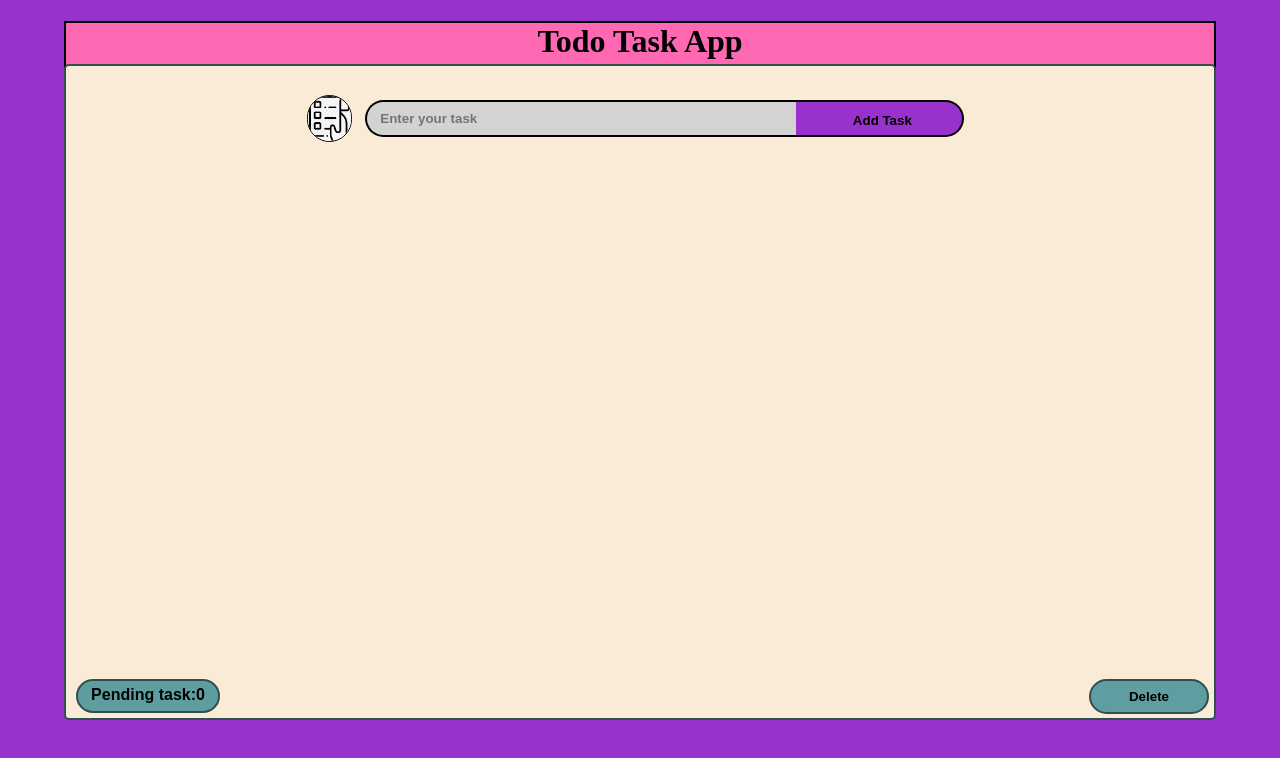
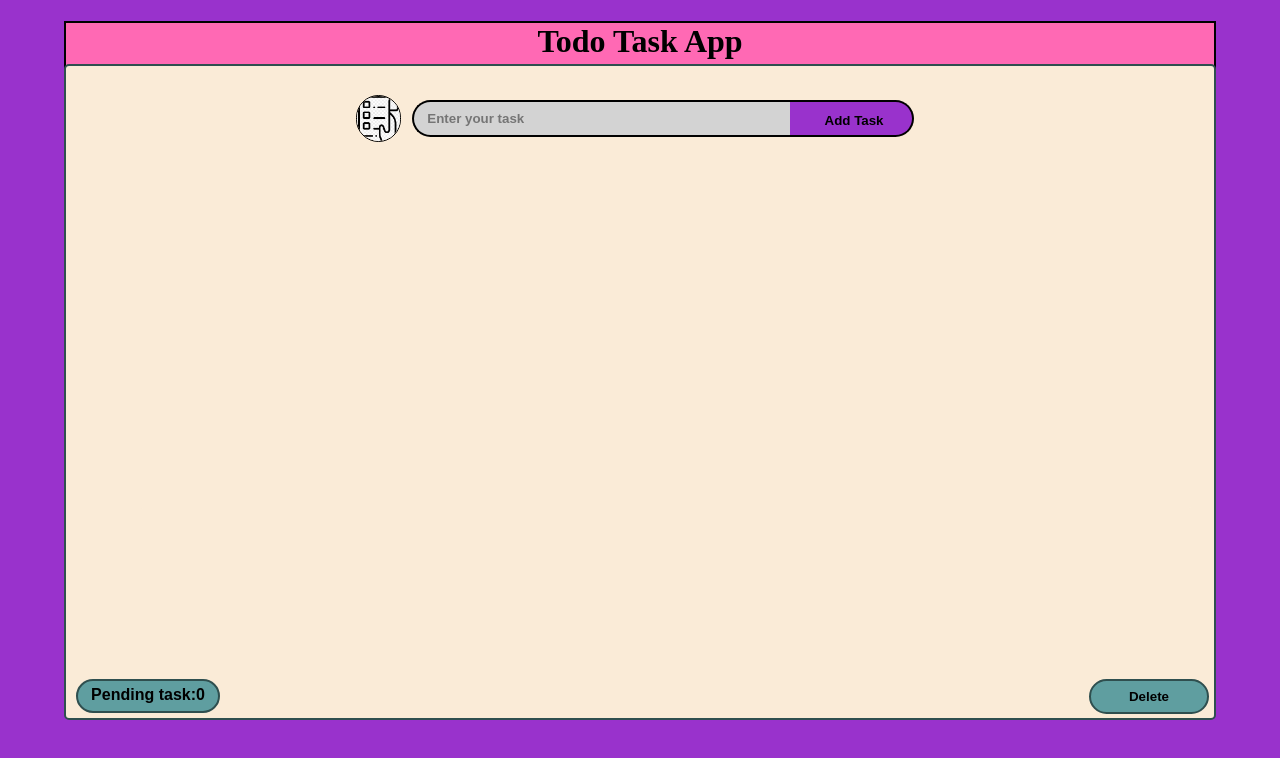
Before and after one commit to SurjeetSingh557/TodoList, a plain HTML site: page index.html in a window 1280 px wide. Drawn offline with Linux system fonts and the light colour scheme.

Commit message:
Update to do.css

```diff
--- a/to do.css
+++ b/to do.css
@@ -78,8 +78,7 @@ img:hover{
 #addbtn{
     display: inline;
     height:37px;
-    min-width:25%;
-    width: 13vw;
+    width:25%;
     margin-left:-1px;
     margin-right: 1vw;
     padding-left: 2%;
```
